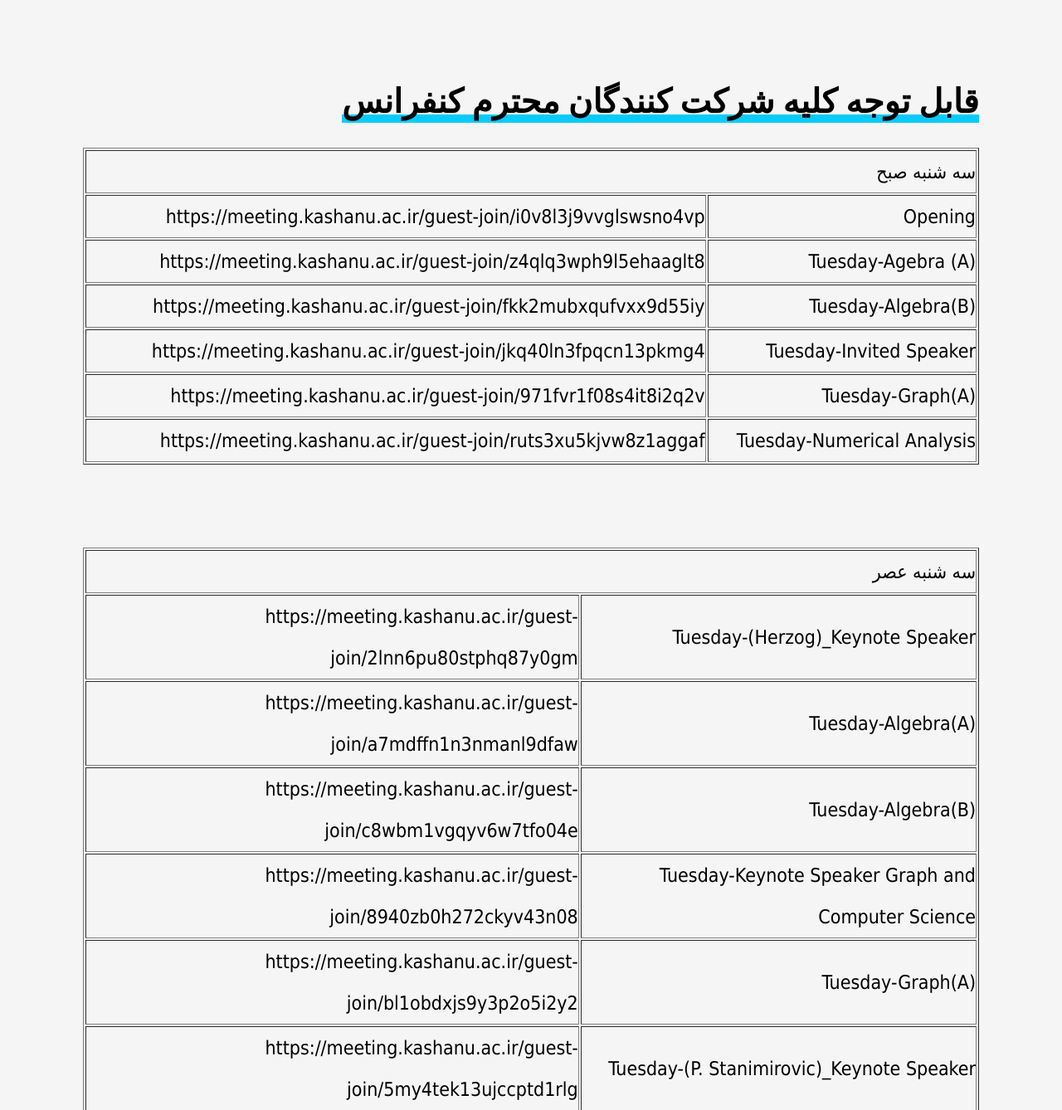
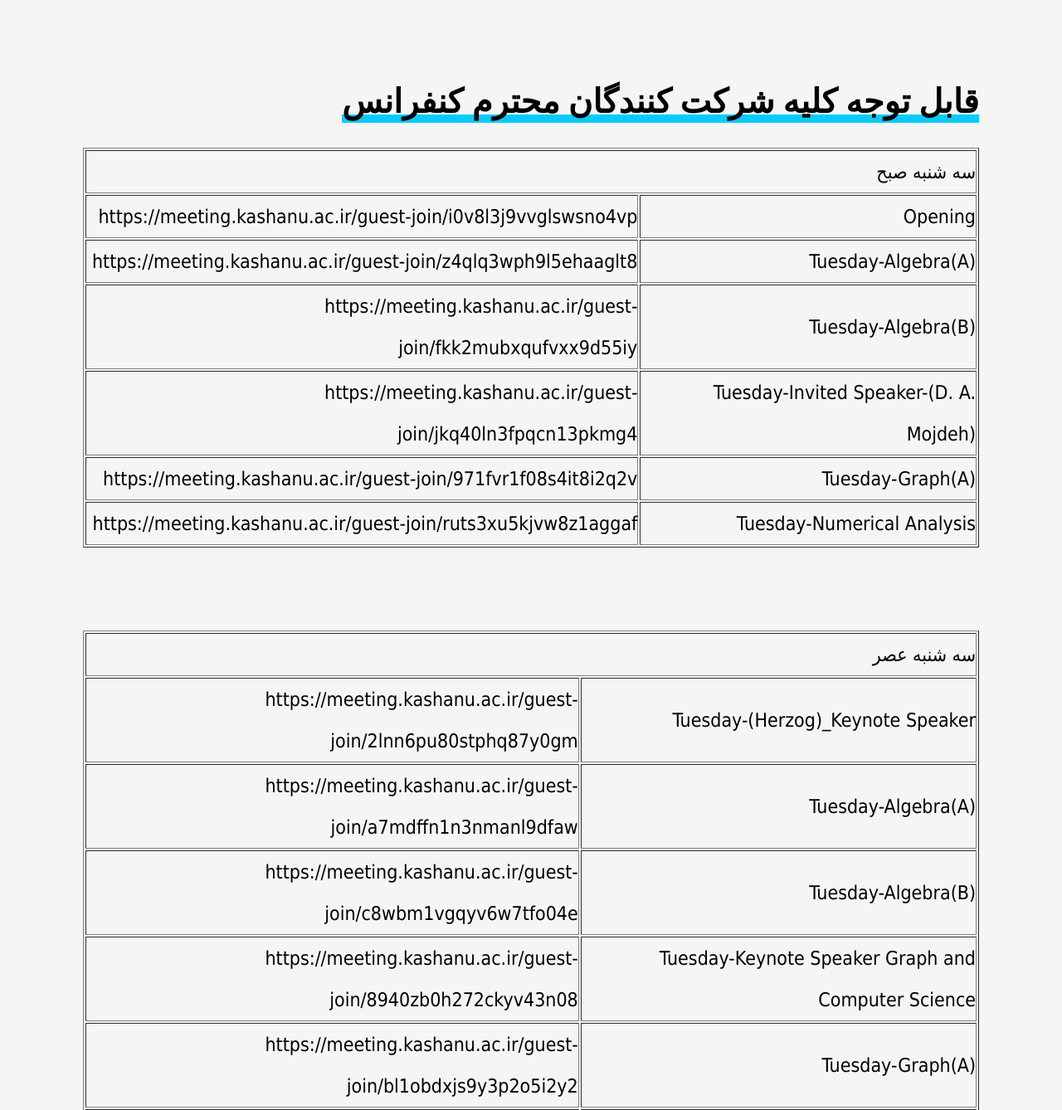
Before and after one commit to KashanUniversity/CACNA2023Event, a PHP site: page /fa/program.php in a window 1280 px wide. Shown: the part 427-1765 px from the top of the page at 83% size. Run offline with PHP 8.4, Linux system fonts and the light colour scheme; some web fonts are replaced.

Commit message:
Update program.php

```diff
--- a/fa/program.php
+++ b/fa/program.php
@@ -48,7 +48,7 @@
 
 
                                   <tr>
-                    <td>Tuesday-Agebra (A)</td>
+                    <td>Tuesday-Algebra(A)</td>
                     <td><a href="https://meeting.kashanu.ac.ir/guest-join/z4qlq3wph9l5ehaaglt8">https://meeting.kashanu.ac.ir/guest-join/z4qlq3wph9l5ehaaglt8</a></td>
                   </tr>
 
@@ -58,7 +58,7 @@
                   </tr>
 
                                   <tr>
-                    <td>Tuesday-Invited Speaker</td>
+                    <td>Tuesday-Invited Speaker-(D. A. Mojdeh)</td>
                     <td><a href="https://meeting.kashanu.ac.ir/guest-join/jkq40ln3fpqcn13pkmg4">https://meeting.kashanu.ac.ir/guest-join/jkq40ln3fpqcn13pkmg4</a></td>
                   </tr>
 
```
